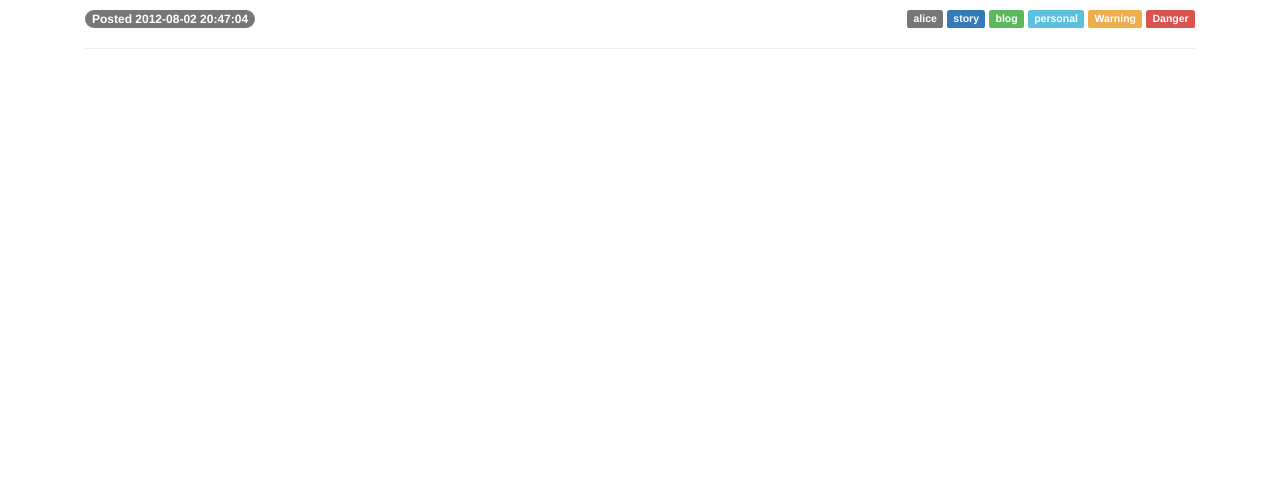
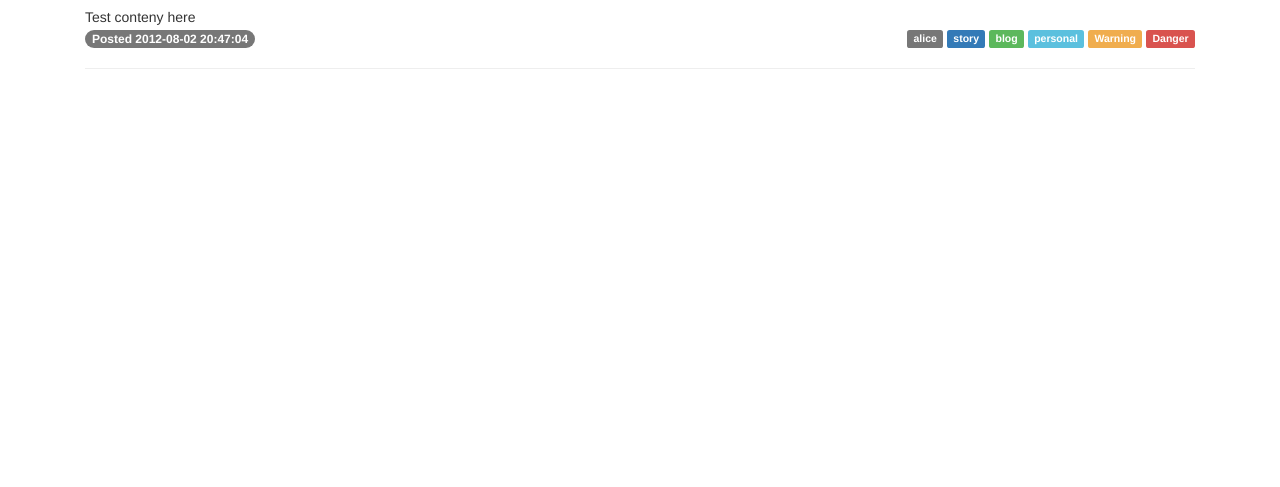
Before and after one commit to mariemmn/ExercicesGit, a plain HTML site: page index.html in a window 1280 px wide. Shown: the part 313-800 px from the top of the page. Drawn offline with nearby package versions, Linux system fonts and the light colour scheme.

Commit message:
add content to welcome page

```diff
--- a/index.html
+++ b/index.html
@@ -50,6 +50,7 @@
           lightning strike me!'A pretty scholar,' laughed the Lakeman. 'Adios,
           Senor!' and leaping into the sea, he swam back to his comrades.
         </p>
+        <span>Test conteny here</span>
         <div>
           <span class="badge">Posted 2012-08-02 20:47:04</span>
           <div class="pull-right">
```
